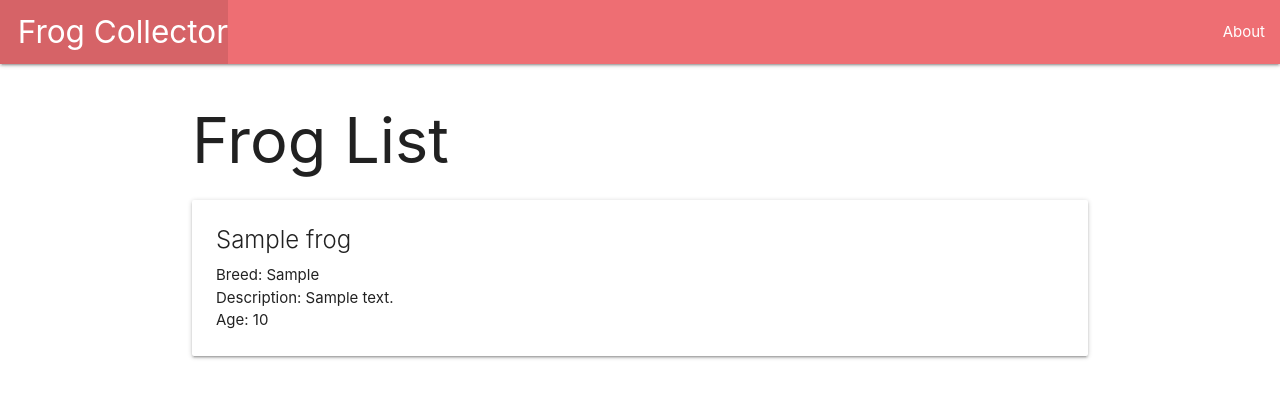
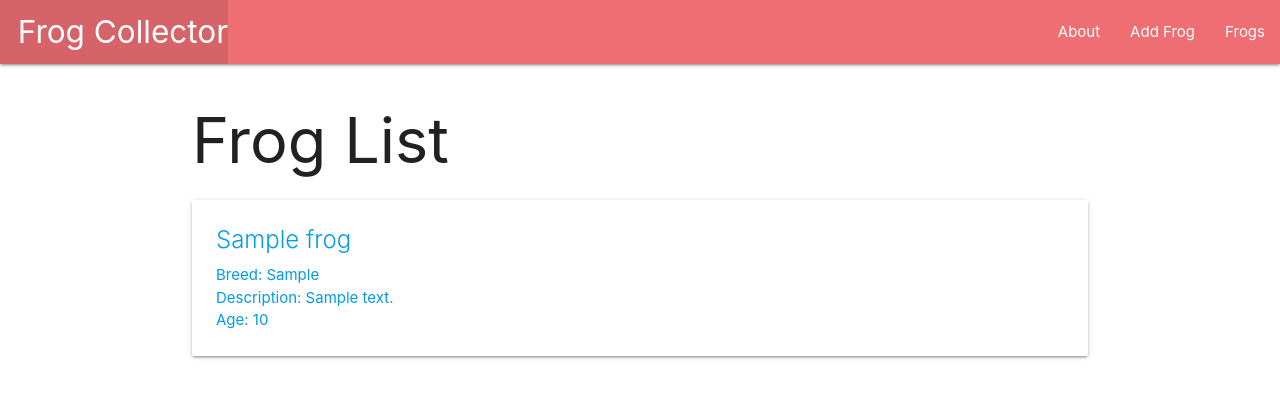
Before and after one commit to drios2023-ga/frog-collector, a Django app: page /frogs/ in a window 1280 px wide. Shown: the top 420 px of the page. Run offline with Django 4.2, Linux system fonts and the light colour scheme; tables that the repository leaves empty hold one stand-in row (Sample ...).

Commit message:
implemented details page, update and delete functionality

```diff
--- a/main_app/models.py
+++ b/main_app/models.py
@@ -1,4 +1,6 @@
 from django.db import models
+
+from django.urls import reverse
 
 # Create your models here.
 class Frog(models.Model):
@@ -8,4 +10,7 @@ class Frog(models.Model):
     age=models.IntegerField()
 
     def __str__(self):
-        return self.name
+        return f'{self.name} ({self.id})'
+
+    def get_absolute_url(self):
+        return reverse('detail', kwargs={'frog_id': self.id})
--- a/main_app/templates/base.html
+++ b/main_app/templates/base.html
@@ -18,7 +18,9 @@
           <li><a href="/" class="left brand-logo">&nbsp;&nbsp;Frog Collector</a></li>
         </ul>
         <ul class="right">
-          <li><a href="/about">About</a></li>
+          <li><a href="{% url 'about' %}">About</a></li>
+          <li><a href="{% url 'frogs_create' %}">Add Frog</a></li>
+          <li><a href="{% url 'index' %}">Frogs</a></li>
         </ul>
       </div>
     </nav>
--- a/main_app/templates/frogs/index.html
+++ b/main_app/templates/frogs/index.html
@@ -5,6 +5,7 @@
 
 {% for frog in frogs %}
   <div class="card">
+    <a href="{% url 'detail' frog.id %}">
       <div class="card-content">
         <span class="card-title">{{ frog.name }}</span>
         <p>Breed: {{ frog.breed }}</p>
@@ -15,6 +16,7 @@
           <p>Age: Baby Froggie</p>
         {% endif %}
       </div>
+    </a>
   </div>
   {% endfor %}
 {% endblock %}
--- a/main_app/urls.py
+++ b/main_app/urls.py
@@ -5,4 +5,8 @@ urlpatterns = [
     path('', views.home, name='home'),
     path('about/', views.about, name='about'),
     path('frogs/', views.frogs_index, name='index'),
+    path('frogs/<int:frog_id>/', views.frogs_detail, name='detail'),
+    path('frogs/create/', views.FrogCreate.as_view(), name='frogs_create'),
+    path('frogs/<int:pk>/update/', views.FrogUpdate.as_view(), name='frogs_update'),
+    path('frogs/<int:pk>/delete/', views.FrogDelete.as_view(), name='frogs_delete'),
 ]
--- a/main_app/views.py
+++ b/main_app/views.py
@@ -1,4 +1,5 @@
 from django.shortcuts import render
+from django.views.generic.edit import CreateView, UpdateView, DeleteView
 
 from .models import Frog
 
@@ -25,3 +26,20 @@ def frogs_index(request):
         'frogs': frogs
     }
 )
+
+def frogs_detail(request, frog_id):
+  frog = Frog.objects.get(id=frog_id)
+  return render(request, 'frogs/detail.html', { 'frog': frog })
+
+class FrogCreate(CreateView):
+  model = Frog
+  fields = '__all__'
+  # success_url = '/frogs/{frog_id}'
+
+class FrogUpdate(UpdateView):
+  model = Frog
+  fields = ['breed', 'description', 'age']
+
+class FrogDelete(DeleteView):
+  model = Frog
+  success_url = '/frogs'
```
Also changed, not shown: main_app/templates/frogs/detail.html (added, +20 -0 lines), main_app/templates/main_app/frog_confirm_delete.html (added, +13 -0 lines), main_app/templates/main_app/frog_form.html (added, +17 -0 lines). Lines whose indentation alone changed are shown as unchanged.
